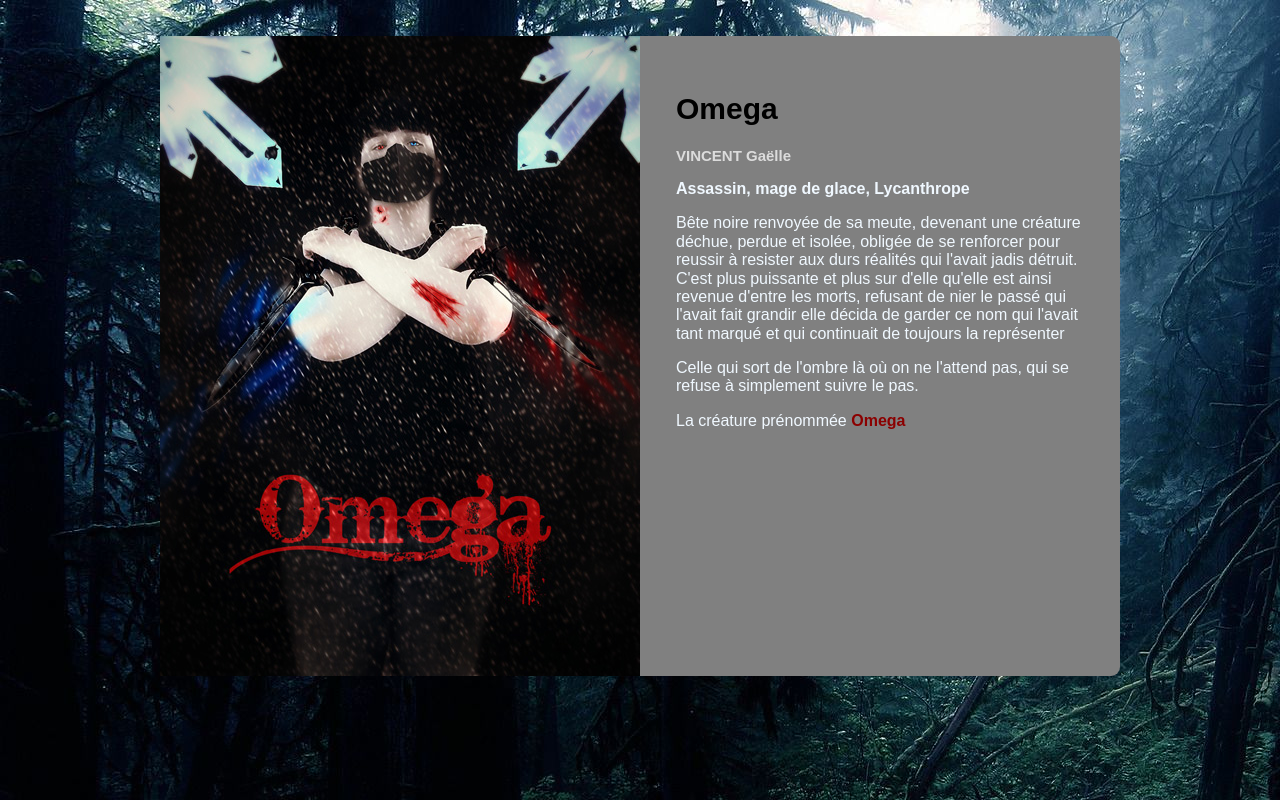
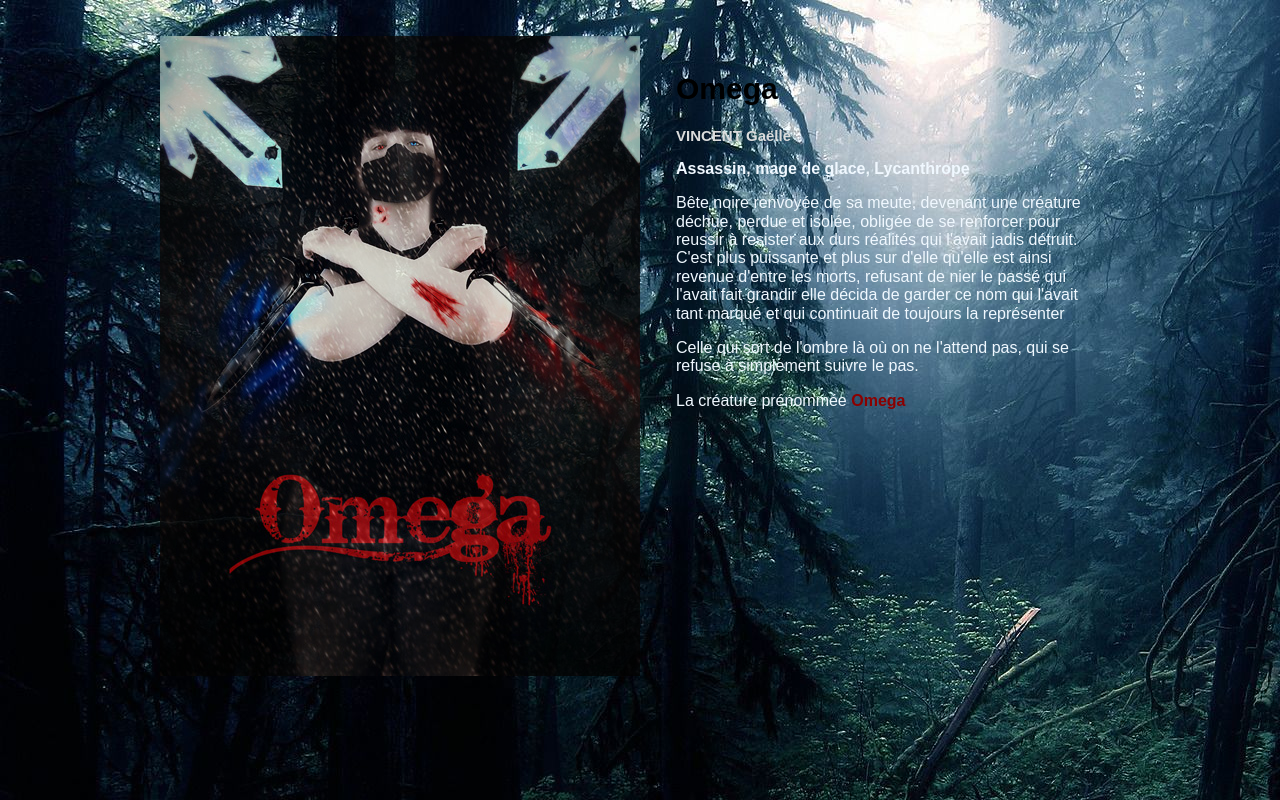
Before and after one commit to gaellevcnt/gaellevcnt.github.io, a plain HTML site: page index.html in a window 1280 px wide. Drawn offline with Linux system fonts and the light colour scheme.

Commit message:
Update styles.css

```diff
--- a/styles/styles.css
+++ b/styles/styles.css
@@ -12,7 +12,7 @@ body {
     flex-wrap: wrap;
     max-width: 960px;
     text-align: left;
-    background:grey;
+    background:rgba(0,0,0;50%)
     border-radius: 9px;
     margin:auto
 }
@@ -20,6 +20,7 @@ body {
 /* Image */
 .hero-image {
     line-height: 0;
+    opacity: 0.85
 }
 .hero-image img {
     max-width: 100%;
@@ -37,6 +38,7 @@ body {
 h1 {
     color : black;
         font-size :30px;
+    margin-top: 0
 }
 h2 {
     color : gainsboro;
```
